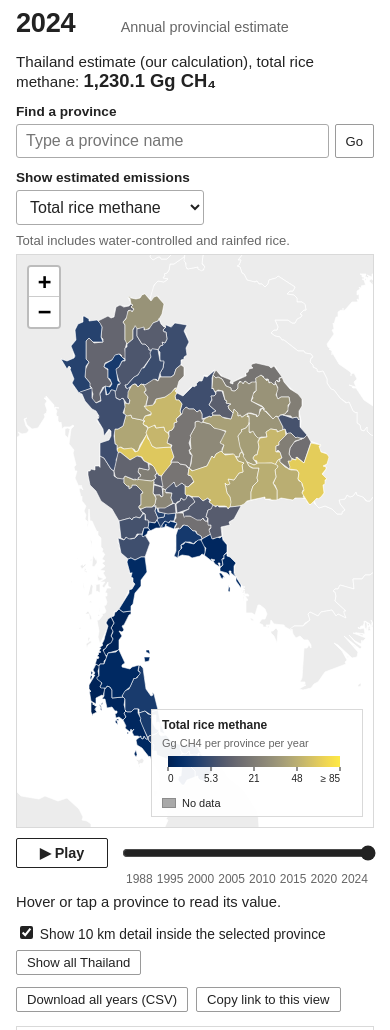
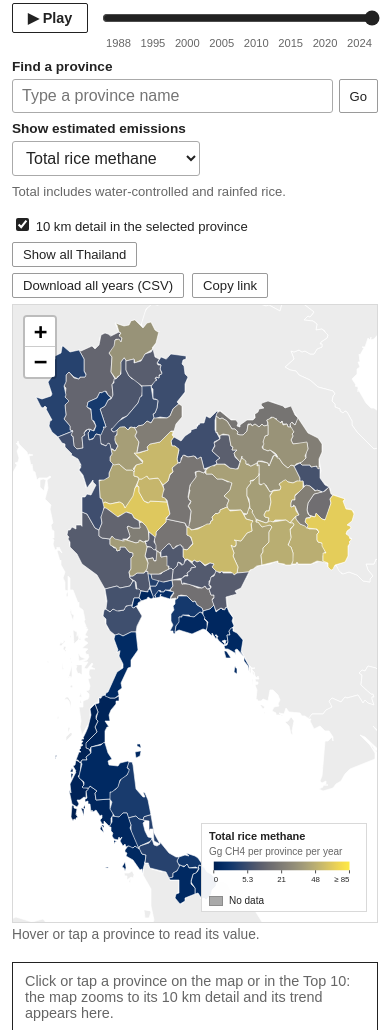
Before and after one commit to tiwariss/thailand-rice-methane, a plain HTML site: page index.html in a window 390 px wide. Shown: the part 135-1165 px from the top of the page. Drawn offline with Linux system fonts and the light colour scheme.

Commit message:
Map: cleaner desktop layout; selected province shown first

```diff
--- a/app.js
+++ b/app.js
@@ -14,7 +14,7 @@
   }
   function legendBar(parent, vmax, digits, w) {
     const h = 34, x0 = 6, x1 = w - 12;
-    const svg = d3.select(parent).append('svg').attr('width', w).attr('height', h).attr('role', 'img').attr('aria-label', 'Colour scale, 0 to ' + vmax);
+    const svg = d3.select(parent).append('svg').attr('width', w).attr('height', h).attr('viewBox', `0 0 ${w} ${h}`).attr('role', 'img').attr('aria-label', 'Colour scale, 0 to ' + vmax);   // viewBox: lets phones shrink it (s215)
     const id = 'g' + Math.random().toString(36).slice(2, 8);
     const gr = svg.append('defs').append('linearGradient').attr('id', id);
     d3.range(0, 1.0001, 0.05).forEach((t) => gr.append('stop').attr('offset', t * 100 + '%').attr('stop-color', d3.interpolateCividis(t)));
@@ -262,8 +262,9 @@
         };
         dLegend.addTo(map);
       }
+      map.getContainer().classList.toggle('detail-on', dCount > 0);   // s215: lets phones hide the province legend while the 10 km legend shows
       const note = document.getElementById('detail-note');
-      if (note) note.textContent = dCount ? `${label(sel)}: ${dVisibleCount} of ${dCount} allocated cells visible inside the displayed boundary. Allocated total: ${fmt(dSum / 1000, 1)} Gg CH4 per year (2022-24 rice area), including boundary cells hidden by clipping. Hover a cell for its allocated value.` : '';
+      if (note) note.textContent = dCount ? `10 km grid for ${label(sel)}: ${fmt(dSum / 1000, 1)} Gg CH₄ per year in total (2022–24 rice area, so it can differ from the yearly province value). Hover or tap a cell for its value.` : '';
     }
     let hl = null;
     function clearSelection() {
@@ -294,7 +295,7 @@
       showDetail();
       if (zoom) map.fitBounds(byName[p].getBounds(), { maxZoom: 9, padding: [40, 40] });
       document.getElementById('prov-info').textContent = tipText(p);
-      chart(); ranking(false);
+      chart(); ranking(false); bringCard();
       if (APP.writeHash) APP.writeHash();
     }
     if (detailBox) detailBox.addEventListener('change', () => { if (sel) { geo.eachLayer((l) => l.setStyle({ fillColor: fillFor(l.feature.properties.province), fillOpacity: opFor(l.feature.properties.province) })); showDetail(); } });
@@ -391,6 +392,15 @@
         if (anim && oldRank && oldRank > k + 1) { li.classList.add('flash'); setTimeout(() => li.classList.remove('flash'), 900); }
       });
       if (!anim) { ol.getBoundingClientRect(); ol.classList.remove('noanim'); }   // jump instantly, keep motion for later changes
+    }
+    // s215: after a selection, make the province card visible: on wide screens the sidebar scrolls to its top;
+    // on narrow screens the page scrolls just enough to show the card under the map (only if it is below the fold)
+    function bringCard() {
+      const side = document.getElementById('side'), card = document.getElementById('chart-card');
+      if (!side || !card) return;
+      if (window.matchMedia('(min-width: 901px)').matches) { side.scrollTo({ top: 0, behavior: 'smooth' }); return; }
+      const r = card.getBoundingClientRect();
+      if (r.top > window.innerHeight * 0.75) window.scrollTo({ top: window.scrollY + r.top - window.innerHeight * 0.4, behavior: 'smooth' });
     }
     // s214: Thailand total trend: our estimate (sum of provinces, all years complete) and BTR1's official values (total view only)
     function natChart() {
--- a/index.html
+++ b/index.html
@@ -15,10 +15,16 @@
 
 <main>
   <section id="view-prov" class="view" aria-label="Annual provincial estimates">
+    <!-- s215: everything the reader controls sits above the map; the selected province's card leads the sidebar -->
+    <div class="topbar">
       <div class="period">
         <div class="period-main" id="prov-period">2024</div>
-      <div class="period-sub">Annual provincial estimate</div>
         <div class="period-total" id="prov-national" aria-live="polite"></div>
+      </div>
+      <div class="controls">
+        <button class="play" id="prov-play" aria-pressed="false">▶ Play</button>
+        <input type="range" id="prov-slider" min="1988" max="2024" step="1" value="2024" aria-label="Year">
+        <div class="ticks" id="prov-ticks"></div>
       </div>
       <div class="explore-tools">
         <form id="province-search-form">
@@ -30,22 +36,24 @@
           <select id="emission-type"><option value="total">Total rice methane</option><option value="controlled">Water-controlled rice</option><option value="rainfed">Rainfed rice</option></select>
         </div>
         <button class="tool" id="clear-selection" hidden>Clear selection</button>
+        <p class="sub" id="metric-note">Total includes water-controlled and rainfed rice.</p>
       </div>
-    <p class="sub" id="metric-note">Total includes water-controlled and rainfed rice.</p>
+    </div>
     <div class="provgrid">
-      <div>
+      <div class="mapcol">
+        <div class="maptools">
+          <div class="detailbar"><label><input type="checkbox" id="detail-toggle" checked> 10 km detail in the selected province</label> <button class="tool" id="prov-reset">Show all Thailand</button></div>
+          <div class="tools"><button class="tool" id="prov-csv">Download all years (CSV)</button><button class="tool" id="prov-link">Copy link</button><span class="toolmsg" id="prov-msg" aria-live="polite"></span></div>
+        </div>
         <div class="mapwrap"><div id="map-prov" class="map" aria-label="Map of estimated rice methane by province"></div></div>
-        <div class="controls">
-          <button class="play" id="prov-play" aria-pressed="false">▶ Play</button>
-          <input type="range" id="prov-slider" min="1988" max="2024" step="1" value="2024" aria-label="Year">
-          <div class="ticks" id="prov-ticks"></div>
+        <div class="info" id="prov-info">Hover or tap a province to read its value.</div>
+        <p class="sub" id="detail-note"></p>
       </div>
-        <div class="info" id="prov-info">Hover or tap a province to read its value.</div>
-        <div class="detailbar"><label><input type="checkbox" id="detail-toggle" checked> Show 10 km detail inside the selected province</label> <button class="tool" id="prov-reset">Show all Thailand</button></div>
-        <p class="sub" id="detail-note"></p>
-        <div class="tools"><button class="tool" id="prov-csv">Download all years (CSV)</button><button class="tool" id="prov-link">Copy link to this view</button><span class="toolmsg" id="prov-msg" aria-live="polite"></span></div>
+      <aside class="side" id="side">
+        <div class="card sel" id="chart-card">
+          <p class="hint" id="chart-hint">Click or tap a province on the map or in the Top 10: the map zooms to its 10 km detail and its trend appears here.</p>
+          <div id="chart" hidden></div>
         </div>
-      <aside class="side">
         <div class="card" id="nat-card">
           <h2>Thailand total, 1988–2024</h2>
           <div id="nat-chart"></div>
@@ -54,10 +62,6 @@
           <h2 id="rank-title">Top 10 provinces</h2>
           <p class="sub" id="rank-total"></p>
           <ol class="rank" id="rank" aria-live="off"></ol>
-        </div>
-        <div class="card" id="chart-card">
-          <p class="hint" id="chart-hint">Click a province on the map or in the list: the map zooms in and shows its 10 km hotspots, and its annual emissions appear here.</p>
-          <div id="chart" hidden></div>
         </div>
         <div class="card preview" id="preview-card">
           <div class="pv-head">
--- a/style.css
+++ b/style.css
@@ -104,3 +104,70 @@ body.modal-open { overflow: hidden; }
 #search-message { font-size:0.85rem; }
 #clear-selection[hidden] { display:none; }
 @media(max-width:600px) { .explore-tools > div, .explore-tools form { width:100%; } .search-row input { flex:1; min-width:0; } }
+
+/* ===== s215 layout: controls above the map; map and sidebar fill the screen; selected province leads the sidebar ===== */
+body { max-width: 1440px; padding: 12px 16px; }
+h1 { font-size: 1.25rem; margin: 2px 0 2px; }
+.lede { font-size: 0.88rem; margin: 0 0 8px; }
+.view { padding-top: 4px; }
+.topbar { display: grid; grid-template-columns: minmax(0, 1fr) minmax(0, 1.15fr); gap: 2px 28px; align-items: end; margin-bottom: 8px; }
+.topbar .period { margin: 0; gap: 4px 14px; }
+.topbar .period-main { min-width: 4ch; }
+.topbar .controls { margin: 0; }
+.topbar .explore-tools { grid-column: 1 / -1; margin: 8px 0 0; }
+.topbar #metric-note { grid-column: 1 / -1; margin: 4px 0 0; }
+.provgrid { grid-template-columns: minmax(0, 1.65fr) minmax(320px, 1fr); gap: 14px; }
+.mapcol { min-width: 0; }
+.map { height: clamp(380px, calc(100vh - 250px), 820px); min-height: 0; }
+.side { position: sticky; top: 8px; max-height: calc(100vh - 16px); overflow-y: auto; align-content: start; padding-right: 2px; }
+.card.sel { border-color: var(--ink); }
+.card.sel .hint { margin: 0; }
+#nat-chart svg text { font-size: 11px; fill: var(--ink); }
+#nat-chart .tick line { stroke: #e6e6e6; }
+#nat-chart .domain { stroke: #9a9a9a; }
+#nat-chart .sub { margin: 0 0 4px; }
+.notes { max-width: 90ch; }
+
+/* tablets and phones: one column, map first, then the selected province */
+@media (max-width: 900px) {
+  body { padding: 10px 12px; }
+  .lede { display: none; }
+  .topbar { grid-template-columns: minmax(0, 1fr); gap: 6px; }
+  .topbar .period { align-items: baseline; }
+  .topbar .period-sub { display: none; }
+  .period-main { font-size: 1.6rem; }
+  .period-total { font-size: 0.86rem; }
+  .period-total b { font-size: 1rem; }
+  .topbar .explore-tools { margin-top: 2px; gap: 8px 12px; }
+  .provgrid { grid-template-columns: minmax(0, 1fr); gap: 10px; }
+  .map { height: clamp(300px, 52vh, 520px); }
+  .side { position: static; max-height: none; overflow: visible; padding-right: 0; }
+  .detailbar, .tools { font-size: 0.82rem; }
+}
+@media (max-width: 600px) {
+  .explore-tools { display: grid; grid-template-columns: minmax(0, 1fr); }
+  .play { min-width: 76px; padding: 6px 10px; }
+  .ticks { font-size: 0.7rem; }
+}
+@media (max-width: 600px) {
+  .leaflet-control .legend, .legend { padding: 5px 7px 4px; font-size: 10px; }
+  .legend .lt { font-size: 11px; }
+  .legend .lu { margin-bottom: 2px; }
+  .legend svg { width: 150px; height: auto; }
+}
+@media (max-width: 600px) { #map-prov.detail-on .leaflet-bottom.leaflet-right .legend { display: none; } }
+
+/* ===== s215b desktop polish ===== */
+body { max-width: 1680px; }
+.leaflet-interactive:focus:not(:focus-visible) { outline: none; }   /* no focus box after a mouse click; keyboard users keep it */
+.topbar { grid-template-columns: auto minmax(320px, 1fr); gap: 4px 32px; align-items: center; }
+.topbar .period { flex-wrap: nowrap; }
+.topbar .explore-tools { align-items: end; margin-top: 6px; }
+.topbar .explore-tools #metric-note { margin: 0 0 8px; align-self: end; }
+.maptools { display: flex; flex-wrap: wrap; justify-content: space-between; align-items: center; gap: 6px 14px; margin-bottom: 6px; }
+.maptools .detailbar, .maptools .tools { margin: 0; }
+.map { height: clamp(380px, calc(100vh - 225px), 900px); }
+.info { margin-top: 4px; font-size: 0.86rem; color: var(--muted); }
+#chart .ttl { font-size: 0.98rem; }
+#chart .sub { font-size: 0.82rem; }
+@media (max-width: 900px) { .topbar { grid-template-columns: minmax(0, 1fr); } .topbar .period { flex-wrap: wrap; } }
```
Lines whose indentation alone changed are shown as unchanged.
